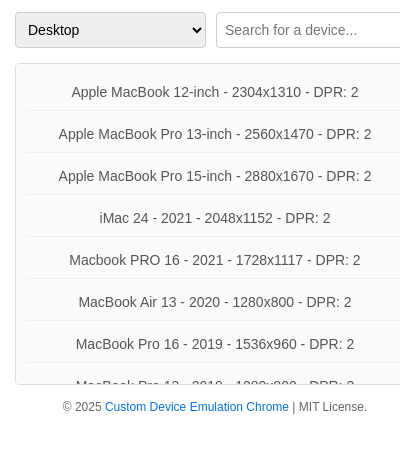
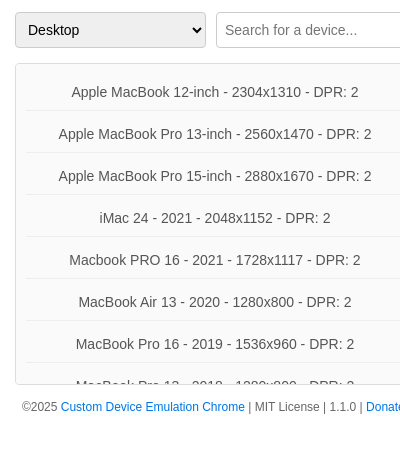
Before and after one commit to amirshnll/custom-device-emulation-chrome, a browser extension: page plugin/popup.html in a window 400 px wide. Shown: the part 99-552 px from the top of the page. Drawn offline with Linux system fonts and the light colour scheme.

Commit message:
add donate link

```diff
--- a/plugin/popup.html
+++ b/plugin/popup.html
@@ -10,7 +10,6 @@
 
 <body>
     <div id="app">
-        <!-- Added Icon -->
         <img src="icon48.png" alt="Device Viewer" title="Device Viewer" class="app-icon" />
 
         <h1>Device Viewer</h1>
@@ -26,11 +25,10 @@
 
         <div id="results" class="results"></div>
 
-        <!-- Added Copyright -->
         <footer id="footer">
             <p>
-                © <span id="year"></span>
-                <a href="https://github.com/amirshnll/custom-device-emulation-chrome" target="_blank">Custom Device Emulation Chrome</a> | MIT License.
+                ©<span id="year"></span>
+                <a href="https://github.com/amirshnll/custom-device-emulation-chrome" target="_blank">Custom Device Emulation Chrome</a> | MIT License | 1.1.0 | <a href="https://ashokri.com/donate" target="_blank" title="Donate">Donate</a>.
             </p>
         </footer>
     </div>
```
Also changed, not shown: plugin/manifest.json, 1 other file.
